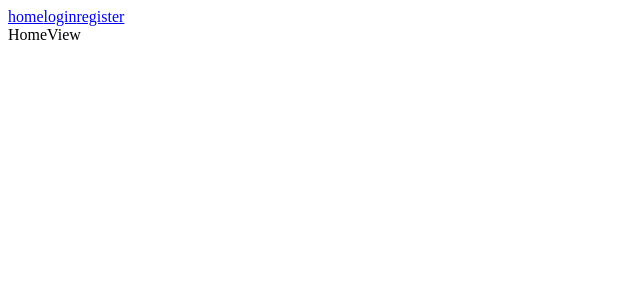
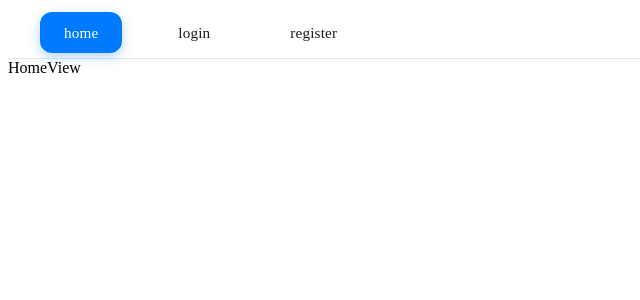
Before and after one commit to Maddax10/sports-front-vueJS, a Vue app: page / in a window 1280 px wide. Shown: the top 300 px of the page, without its empty margins (0-640 px from the left). Built offline with nearby package versions, Linux system fonts and the light colour scheme.

Commit message:
add style to nav

```diff
--- a/src/App.vue
+++ b/src/App.vue
@@ -11,5 +11,58 @@
 import { RouterView } from 'vue-router';
 
 </script>
+<style lang="scss" scoped>
+nav {
+  background-color: rgba(255, 255, 255, 0.8);
+  backdrop-filter: blur(20px);
+  border-bottom: 1px solid rgba(0, 0, 0, 0.1);
+  padding: 1rem 2rem;
+  position: sticky;
+  top: 0;
+  z-index: 100;
 
-<style lang="scss" scoped></style>
+  .link {
+    color: #1d1d1f;
+    text-decoration: none;
+    margin-right: 2rem;
+    padding: 0.75rem 1.5rem;
+    border-radius: 12px;
+    transition: all 0.2s cubic-bezier(0.25, 0.46, 0.45, 0.94);
+    font-weight: 400;
+    font-size: 0.95rem;
+    letter-spacing: 0.01em;
+
+    &:hover {
+      background-color: rgba(0, 0, 0, 0.05);
+      color: #007aff;
+      transform: translateY(-1px);
+    }
+
+    &.router-link-active {
+      background-color: #007aff;
+      color: white;
+      box-shadow: 0 4px 12px rgba(0, 122, 255, 0.3);
+    }
+
+    &:last-child {
+      margin-right: 0;
+    }
+  }
+}
+
+@media (prefers-color-scheme: dark) {
+  nav {
+    background-color: rgba(28, 28, 30, 0.8);
+    border-bottom: 1px solid rgba(255, 255, 255, 0.1);
+
+    .link {
+      color: #f2f2f7;
+
+      &:hover {
+        background-color: rgba(255, 255, 255, 0.1);
+        color: #007aff;
+      }
+    }
+  }
+}
+</style>
```
